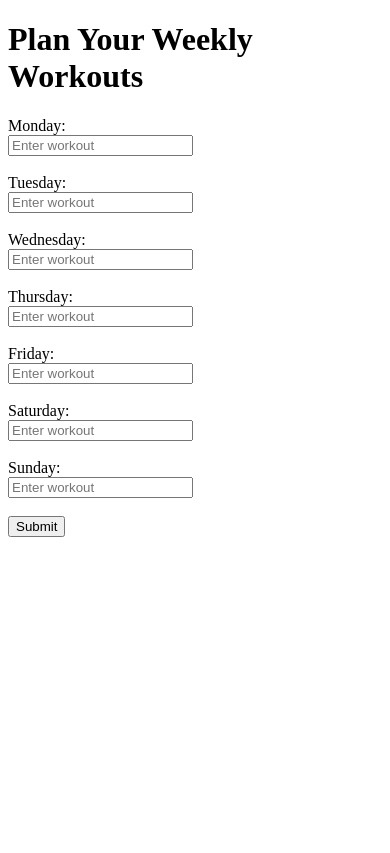
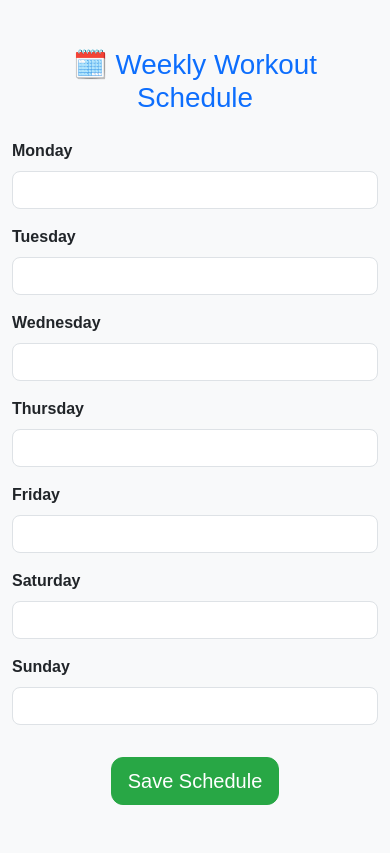
Before and after one commit to scottanderson3325/workout-tracker, a Flask app: page /schedule in a window 390 px wide. Before the commit the page ends 537 px from the top, so only its background shows below. Run offline with Flask 3, Linux system fonts and the light colour scheme.

Commit message:
Added mobile device functionality

```diff
--- /dev/null
+++ b/static/style.css
@@ -0,0 +1,33 @@
+/* style.css */
+
+body {
+    font-family: 'Arial', sans-serif;
+    background-color: #f8f9fa;
+}
+
+h1 {
+    color: #0d6efd;  /* Bootstrap primary blue */
+}
+
+.lead {
+    font-size: 1.25rem;
+    color: #333;
+}
+
+.btn-primary {
+    border-radius: 12px;
+}
+
+.btn-success {
+    border-radius: 12px;
+    background-color: #28a745;
+    border-color: #28a745;
+}
+
+input.form-control {
+    border-radius: 8px;
+}
+
+label.form-label {
+    font-weight: bold;
+}
--- a/templates/schedule.html
+++ b/templates/schedule.html
@@ -1,26 +1,59 @@
 <!DOCTYPE html>
 <html>
 <head>
+    <meta charset="UTF-8">
     <title>Weekly Workout Schedule</title>
+
+    <!-- Viewport for mobile responsiveness -->
+    <meta name="viewport" content="width=device-width, initial-scale=1">
+
+    <!-- Bootstrap CSS -->
+    <link href="https://cdn.jsdelivr.net/npm/bootstrap@5.3.0/dist/css/bootstrap.min.css" rel="stylesheet">
+
+    <link rel="stylesheet" href="{{ url_for('static', filename='style.css') }}">
+
+
 </head>
-<body>
-    <h1>Plan Your Weekly Workouts</h1>
+<body class="bg-light">
 
-    <form method="POST">
-        {% for day in ['Monday', 'Tuesday', 'Wednesday', 'Thursday', 'Friday', 'Saturday', 'Sunday'] %}
-            <label for="{{ day }}">{{ day }}:</label><br>
-            <input type="text" id="{{ day }}" name="{{ day.lower() }}" placeholder="Enter workout"><br><br>
-        {% endfor %}
-        <button type="submit">Submit</button>
-    </form>
+    <div class="container py-5">
+        <h1 class="text-center mb-4">🗓️ Weekly Workout Schedule</h1>
+        <form method="POST">
+            <div class="mb-3">
+                <label for="monday" class="form-label">Monday</label>
+                <input type="text" class="form-control" id="monday" name="monday">
+            </div>
+            <div class="mb-3">
+                <label for="tuesday" class="form-label">Tuesday</label>
+                <input type="text" class="form-control" id="tuesday" name="tuesday">
+            </div>
+            <div class="mb-3">
+                <label for="wednesday" class="form-label">Wednesday</label>
+                <input type="text" class="form-control" id="wednesday" name="wednesday">
+            </div>
+            <div class="mb-3">
+                <label for="thursday" class="form-label">Thursday</label>
+                <input type="text" class="form-control" id="thursday" name="thursday">
+            </div>
+            <div class="mb-3">
+                <label for="friday" class="form-label">Friday</label>
+                <input type="text" class="form-control" id="friday" name="friday">
+            </div>
+            <div class="mb-3">
+                <label for="saturday" class="form-label">Saturday</label>
+                <input type="text" class="form-control" id="saturday" name="saturday">
+            </div>
+            <div class="mb-3">
+                <label for="sunday" class="form-label">Sunday</label>
+                <input type="text" class="form-control" id="sunday" name="sunday">
+            </div>
 
-    {% if workouts %}
-        <h2>Your Submitted Workouts:</h2>
-        <ul>
-        {% for day, workout in workouts.items() %}
-            <li><strong>{{ day }}:</strong> {{ workout }}</li>
-        {% endfor %}
-        </ul>
-    {% endif %}
+            <div class="text-center">
+                <button type="submit" class="btn btn-success btn-lg mt-3">Save Schedule</button>
+            </div>
+        </form>
+    </div>
+
 </body>
+
 </html>
```
Also changed, not shown: templates/home.html (+24 -7 lines).
